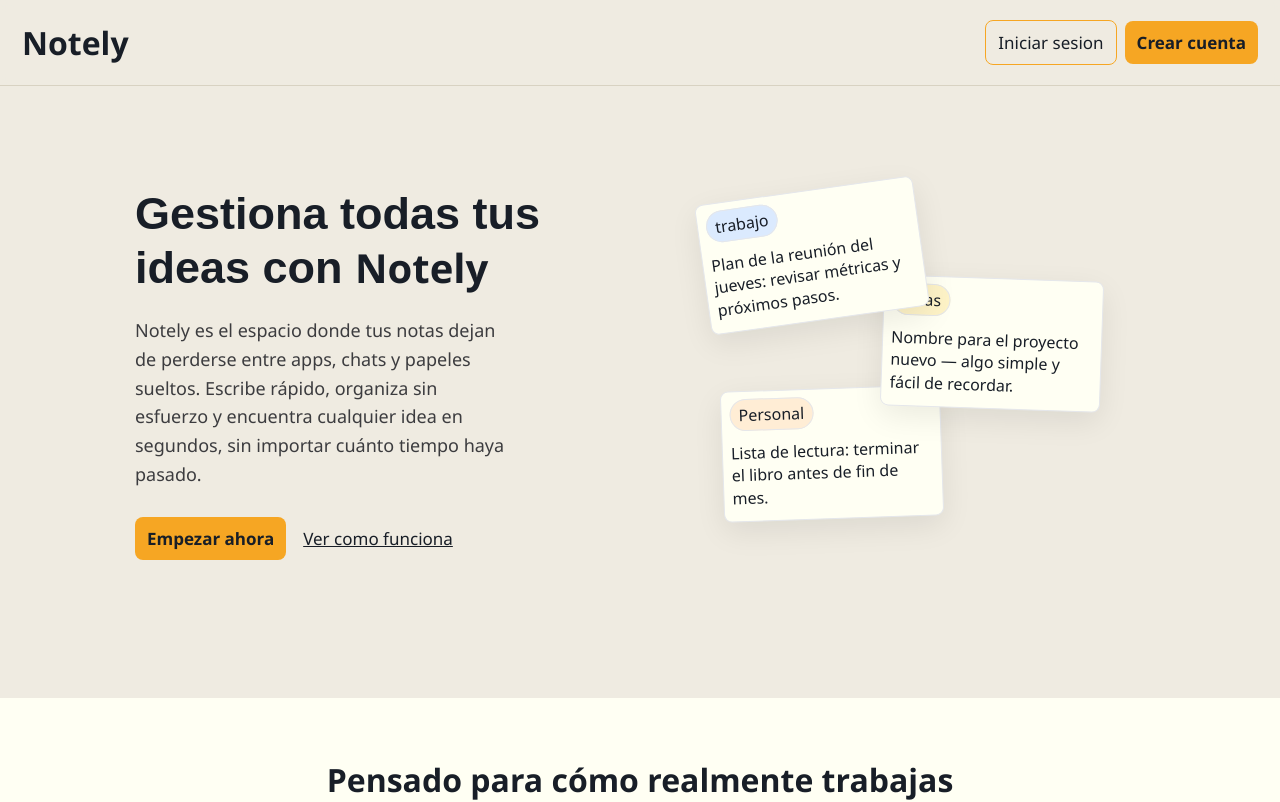
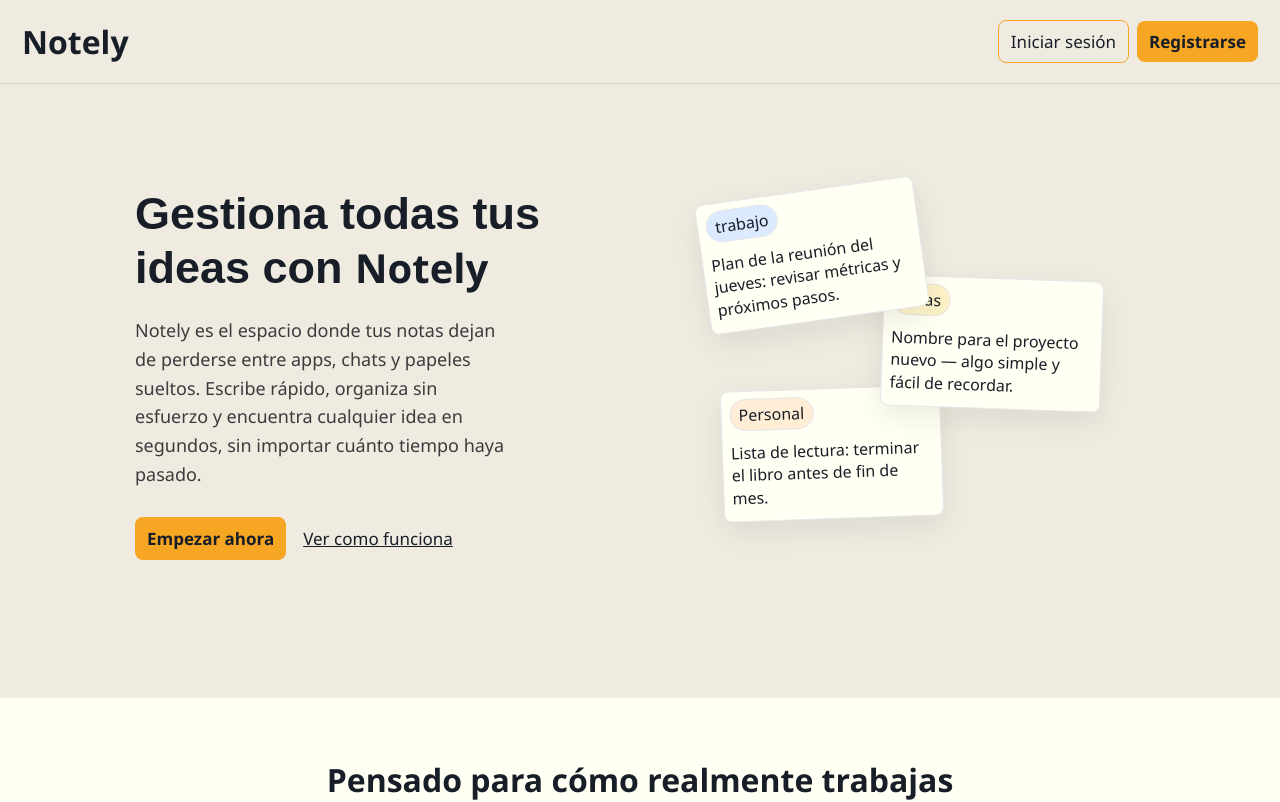
Before and after one commit to AlexanderCassiani/notes-app, a React (Vite) app in the folder frontend/: page / in a window 1280 px wide. Shown: the top 802 px of the page. Built offline with nearby package versions, Linux system fonts and the light colour scheme.

Commit message:
Refactorizar el componente Header para utilizar Link para la navegación y actualiza los estilos de los botones

```diff
--- a/frontend/src/pages/home/header/Header.jsx
+++ b/frontend/src/pages/home/header/Header.jsx
@@ -1,5 +1,5 @@
 import "./header.css";
-import Button from "../../../components/button/Button";
+import { Link } from "react-router-dom";
 
 const Header = () => {
   return (
@@ -7,9 +7,14 @@ const Header = () => {
       <div className="logo">
         <h2>Notely</h2>
       </div>
+
       <div className="btn-login-options">
-        <Button text="Iniciar sesion" className="btn-login" />
-        <Button text="Crear cuenta" className="btn-signup" />
+        <Link to="/login" className="btn-login">
+          Iniciar sesión
+        </Link>
+        <Link to="/signup" className="btn-signup">
+          Registrarse
+        </Link>
       </div>
     </header>
   );
--- a/frontend/src/pages/home/header/header.css
+++ b/frontend/src/pages/home/header/header.css
@@ -28,9 +28,16 @@ header {
 }
 
 .btn-signup {
+  padding: 9px 12px;
+  font-size: 17px;
+  border-radius: 8px;
+  border: 0;
+  cursor: pointer;
+  background-color: transparent;
   background-color: var(--primary);
   font-weight: 600;
   transition: background-color 0.3 ease;
+  text-decoration: none;
 }
 
 .btn-signup:hover {
@@ -38,9 +45,15 @@ header {
 }
 
 .btn-login {
+  padding: 9px 12px;
+  font-size: 17px;
+  border-radius: 8px;
+  border: 0;
+  cursor: pointer;
   background-color: transparent;
   border: 1px solid var(--primary);
   transition: background-color 0.3 ease;
+  text-decoration: none;
 }
 
 .btn-login:hover {
```
